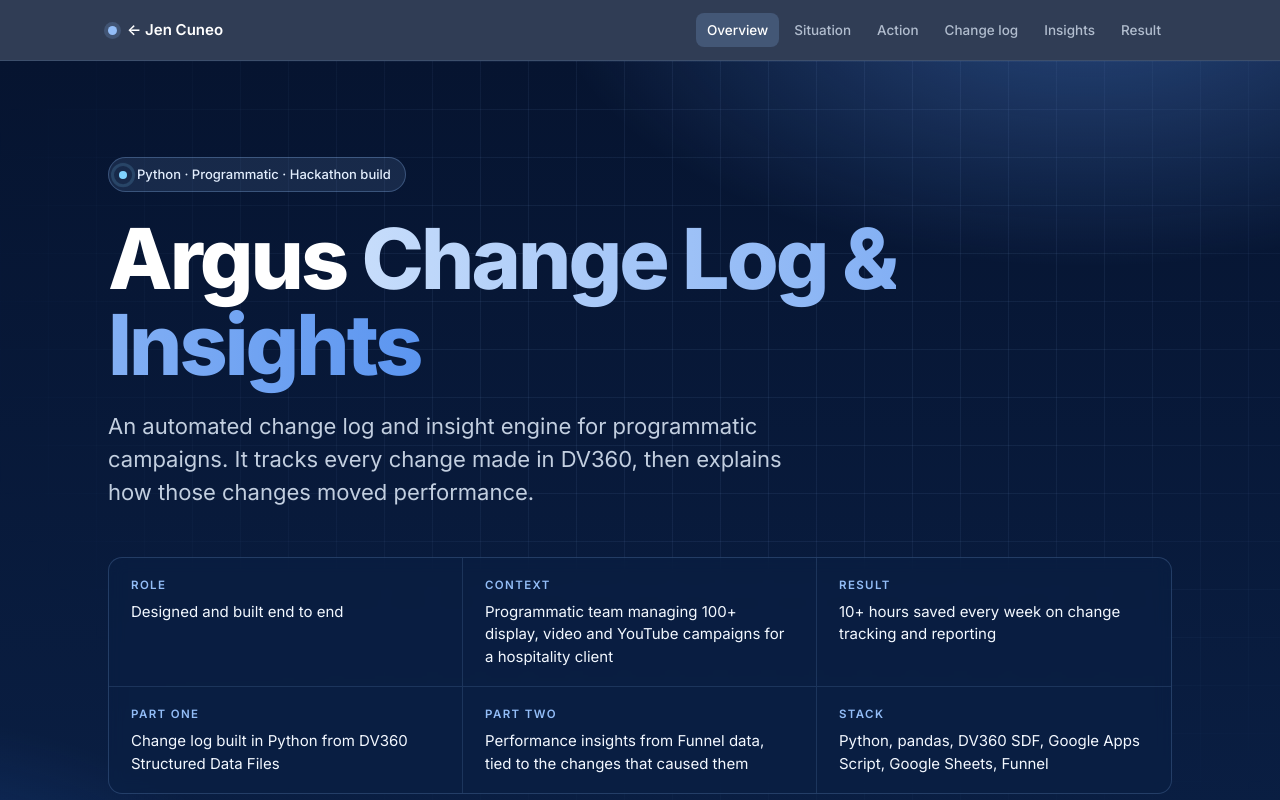
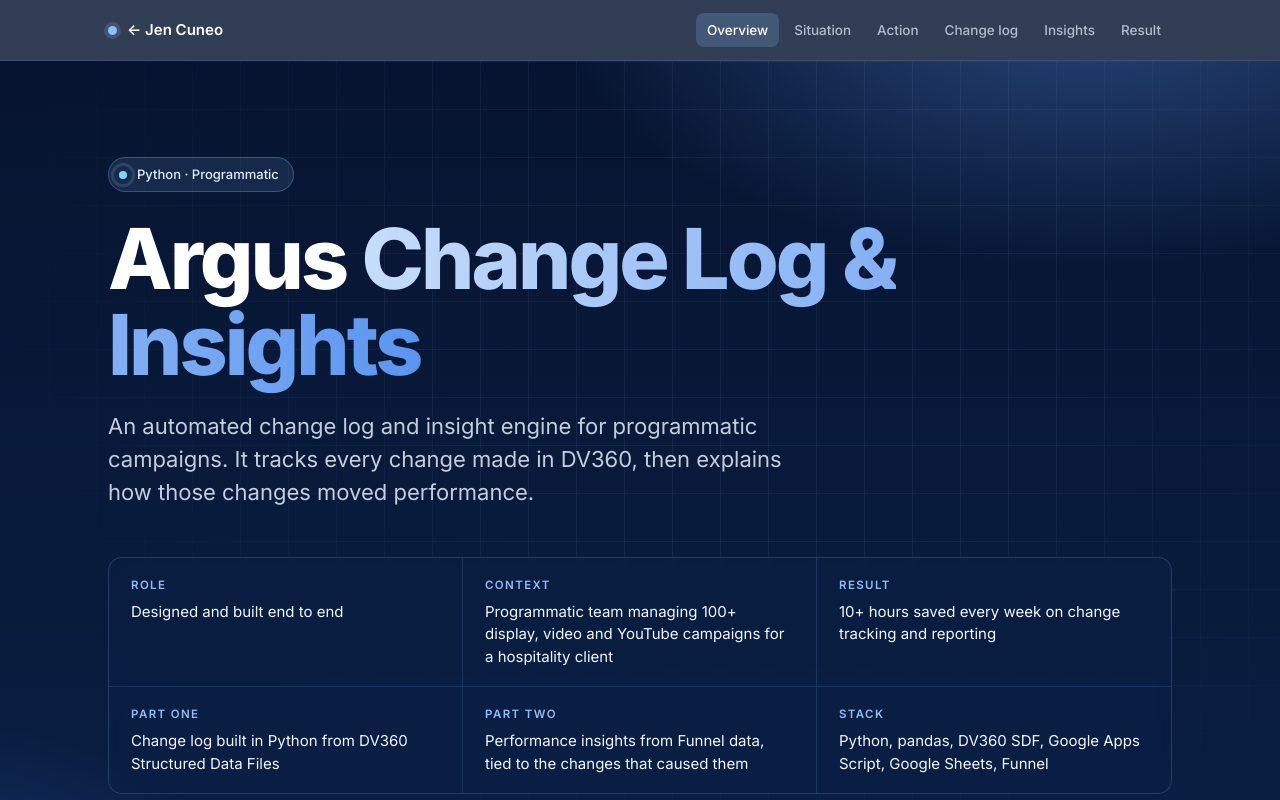
Before and after one commit to jcuneo-builds/jcuneo-builds.github.io, a plain HTML site: page argus/index.html in a window 1280 px wide. Shown: the top 800 px of the page. Drawn offline with Linux system fonts and the light colour scheme.

Commit message:
Update argus case.html

```diff
--- a/argus/index.html
+++ b/argus/index.html
@@ -428,6 +428,8 @@
     .donut-wrap { grid-template-columns: 1fr; justify-items: center; }
     .insight-foot { grid-template-columns: 1fr; }
     .insight { padding: 22px; }
+    .kpis { width: 100%; }
+    .kpis div { flex: 1 1 auto; }
     .count-note { margin-left: 0; width: 100%; }
   }
 </style>
@@ -451,7 +453,7 @@
 
 <header class="hero" id="top">
   <div class="wrap">
-    <div class="status"><span class="pulse"></span>Python · Programmatic · Hackathon build</div>
+    <div class="status"><span class="pulse"></span>Python · Programmatic</div>
     <h1>Argus <span>Change Log &amp; Insights</span></h1>
     <p class="lede">An automated change log and insight engine for programmatic campaigns. It tracks every change made in DV360, then explains how those changes moved performance.</p>
     <dl class="meta">
@@ -681,22 +683,22 @@
   <div class="wrap">
     <div class="eyebrow reveal">Output · part two</div>
     <h2 class="reveal">Insights that explain the numbers</h2>
-    <p class="section-lede reveal">For each campaign, the engine compares this month with last, finds what drove results, and suggests a next step. Pick a campaign to see a real example (names anonymized).</p>
+    <p class="section-lede reveal">For each campaign, the engine takes the optimizations from the change log and measures what each one did to performance. The next step builds on what worked. Pick a campaign to see an illustrative example.</p>
 
     <div class="insight-tabs reveal" role="tablist" id="insTabs">
-      <button class="active" data-i="0">Resort A</button>
-      <button data-i="1">City hotel B</button>
-      <button data-i="2">Resort C</button>
+      <button class="active" data-i="0">Hotel 2</button>
+      <button data-i="1">Hotel 3</button>
+      <button data-i="2">Hotel 4</button>
     </div>
 
     <div class="card insight reveal">
       <div class="insight-head">
-        <div><span class="pill">End of month</span><h4 id="insTitle">Resort A · April</h4></div>
+        <div><span class="pill">End of month</span><h4 id="insTitle">Hotel 2 · May</h4></div>
         <div class="kpis" id="insKpis"></div>
       </div>
       <p class="insight-text" id="insText"></p>
       <div class="insight-foot">
-        <div><span class="lbl">Changes made</span><p id="insChanges"></p></div>
+        <div><span class="lbl">Changes logged</span><p id="insChanges"></p></div>
         <div><span class="lbl">Next step</span><p id="insNext"></p></div>
       </div>
     </div>
@@ -768,20 +770,20 @@
   }
   fC.addEventListener('change', render); fS.addEventListener('change', render); render();
 
-  // ---- Insight examples (real engine output, names anonymized)
+  // ---- Insight examples (illustrative, tied to the sample change log above)
   var INS = [
-    { t: 'Resort A · April', k: [['Budget','−19.7%'],['CTR','2.53%'],['CPM','$1.98']],
-      x: 'After a 19.7% decrease in budget, impressions declined by 37.3% vs last month (CPM up 28.1% to $1.98). CTR was 2.53% (+1.19% vs last month). The OTT creative was the top performer with a 3.25% CTR, and In Market audiences drove the strongest CTR (2.89%). By format, Video outperformed Standard Display (3.25% vs 2.26% CTR). By market, INT achieved a higher CTR than US (3.34% vs 1.87%).',
-      c: 'No changes logged for April.',
-      n: 'Shift more delivery toward Video given its stronger engagement.' },
-    { t: 'City hotel B · April', k: [['Impressions','+66.2%'],['CPM','−37.7%'],['Conversions','+8.1%']],
-      x: 'Impressions increased by 66.2% vs last month (CPM down 37.7% to $1.25), indicating more efficient reach at a lower cost. CTR was 1.10%. Total conversions rose 8.1%. Geography targeting changes may have affected delivery mix and regional performance during the month. The "Extraordinary" creative drove the strongest CTR (4.15%), and custom intent audiences led engagement (2.24% CTR).',
-      c: 'One insertion order paused, geography targeting removed on one line item, and pacing adjusted on two YouTube line items.',
-      n: 'Continue to monitor placements and optimize toward higher-value inventory.' },
-    { t: 'Resort C · April', k: [['Budget','−27.5%'],['Impressions','+15.2%'],['Conversions','+44.4%']],
-      x: 'After a 27.5% decrease in budget, impressions increased by 15.2% vs last month (CPM down 37.1% to $0.49). Total conversions were up 44.4% vs last month. The 336x280 size drove the highest CTR (0.53%), and custom intent audiences drove the strongest CTR (0.23%).',
-      c: 'No changes logged for April.',
-      n: 'Continue to monitor placements and optimize toward higher-value inventory.' }
+    { t: 'Hotel 2 · May', k: [['YouTube impr.','+238%'],['Cost per view','$0.03'],['INT CTR','0.41% → 0.22%']],
+      x: 'Raising daily pacing on the YouTube 15s line item from $2 to $11 on May 22 lifted a delivery cap. YouTube impressions grew 3.4x in the nine days after the change, and cost per view held at $0.03, so the extra spend bought reach at the same price. Most of that money came from the OTT budget cut, and OTT completion rate stayed flat at 96%, so the shift cost almost nothing. Removing geography targeting on INT display had the opposite effect: delivery spread beyond the 8 core countries and CTR fell from 0.41% to 0.22%.',
+      c: 'YouTube 15s pacing raised ($2 → $11/day). OTT May budget cut ($1,878 → $763). Geography targeting removed on INT display.',
+      n: 'Restore the 8-country list on INT display to recover CTR. Keep the higher YouTube pacing while cost per view stays under $0.04.' },
+    { t: 'Hotel 3 · May', k: [['Prospecting CPA','−34%'],['Retargeting conv.','+41'],['Prospecting CTR','0.31% → 0.38%']],
+      x: 'Moving prospecting display from the 31–40% household income tier to the 11–20% tier raised CPM 22% to $3.10. Conversion rate nearly doubled, from 0.08% to 0.15%, so cost per conversion fell 34%. The $1,495 increase to the retargeting budget added 41 conversions at a steady $38 CPA, so the extra spend scaled without losing efficiency. Removing the two weakest creatives put delivery behind the stronger set and lifted prospecting CTR from 0.31% to 0.38%.',
+      c: 'Household income targeting moved from 31–40% to 11–20%. Retargeting May budget raised ($5,244 → $6,739). Two low-CTR creatives removed from prospecting.',
+      n: 'Test the top 10% income tier on a separate line item to see if CPA keeps falling. Move more budget into retargeting while CPA holds near $38.' },
+    { t: 'Hotel 4 · May', k: [['CTR','0.18% → 0.29%'],['CPC','−41%'],['Conversions','14 → 11']],
+      x: 'Pausing the weakest prospecting line item and reactivating a previously paused one moved spend to inventory that engaged better. CTR rose from 0.18% to 0.29% and cost per click fell 41% to $1.12. Cutting the May budget from $1,074 to $489 reduced impressions by 52%, but conversions only fell from 14 to 11, so most of the cut came out of low-value delivery.',
+      c: 'One prospecting line item paused and another reactivated. Prospecting display May budget cut ($1,074 → $489).',
+      n: 'Put about half of the cut budget back onto the reactivated line item, since it converts at a lower CPC, and check whether conversions recover to the first-half run rate.' }
   ];
   var tabs = Array.prototype.slice.call(document.querySelectorAll('#insTabs button'));
   function showIns(i) {
```
